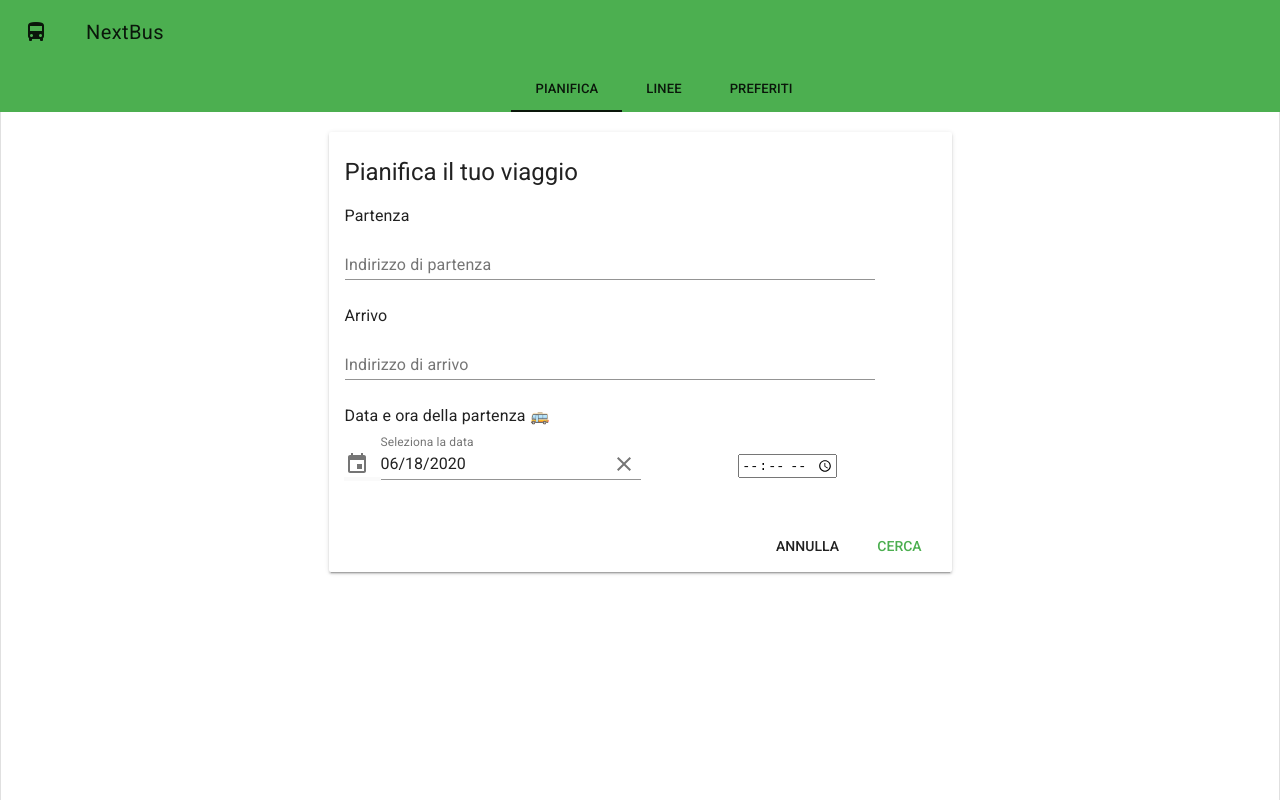
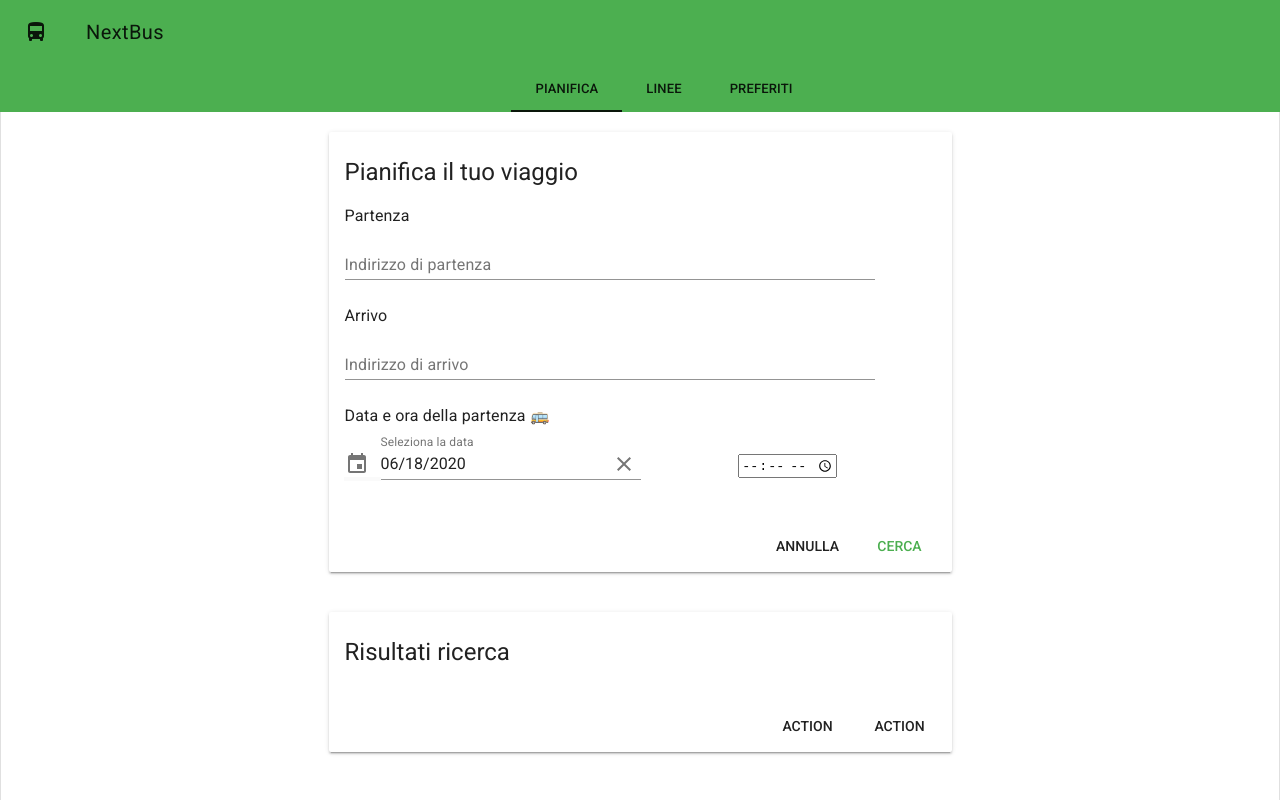
Before and after one commit to Franz148/nextbus_fan, a Vue app: page /pianifica/viaggio in a window 1280 px wide. Built offline with nearby package versions, Linux system fonts and the light colour scheme.

Commit message:
Prova Viaggio.vue

```diff
--- a/src/views/Viaggio.vue
+++ b/src/views/Viaggio.vue
@@ -1,13 +1,25 @@
 <template>
+  <div class="md-layout md-alignment-center-center">
+    <md-card class="md-layout-item md-size-50 md-small-size-90" md-with-hover>
+      <md-card-header>
+        <div class="md-title">Risultati ricerca</div>
+      </md-card-header>
 
+      <md-card-content>
+
+      </md-card-content>
+
+      <md-card-actions>
+        <md-button>Action</md-button>
+        <md-button>Action</md-button>
+      </md-card-actions>
+    </md-card>
+  </div>
 </template>
 
 <script>
-export default {
-
-}
+export default {};
 </script>
 
 <style>
-
 </style>
```
